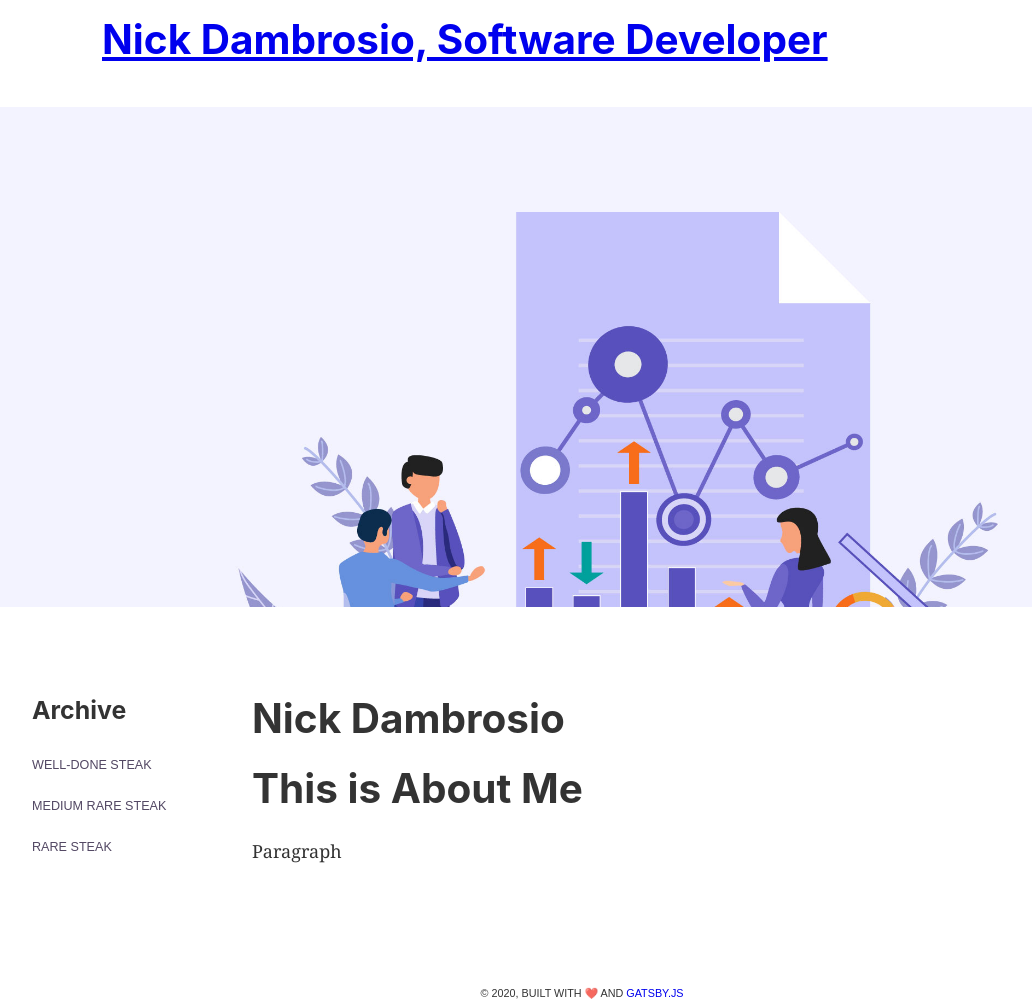
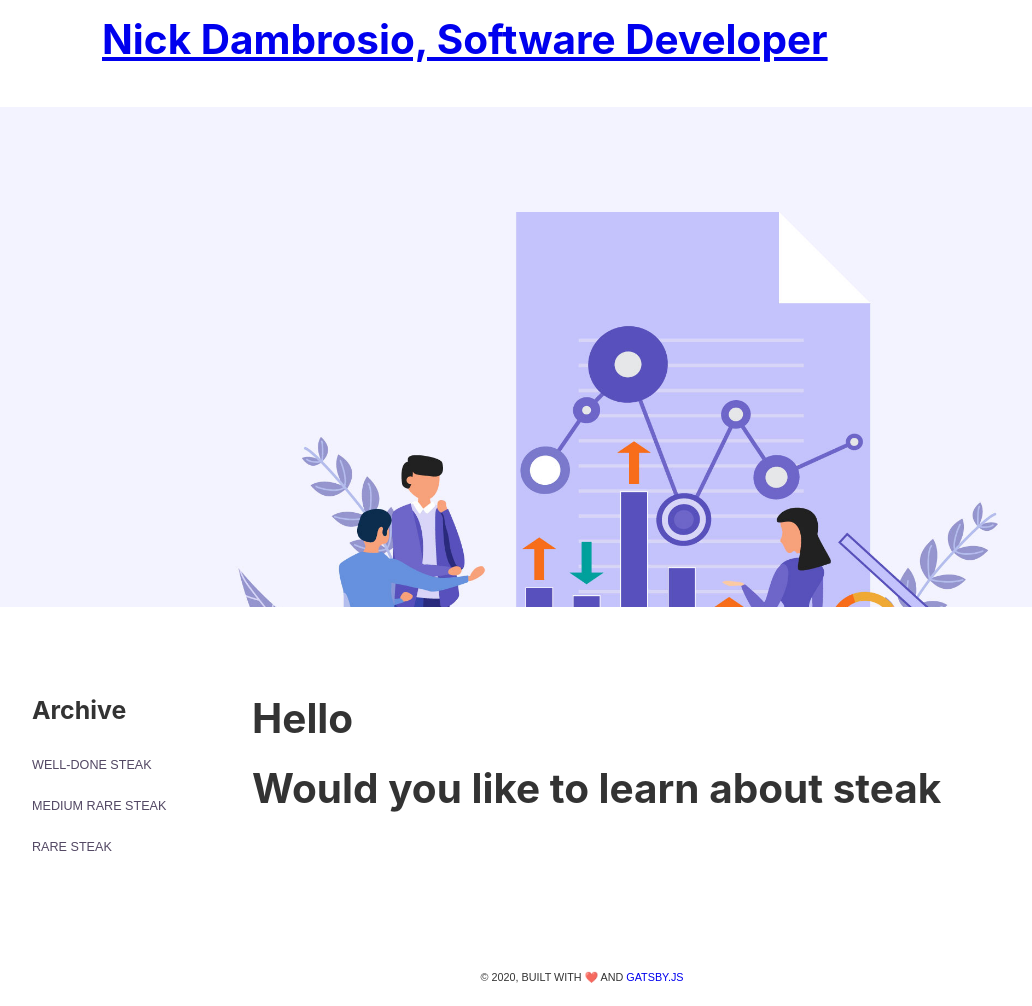
Before and after one commit to 30ozSteak/guard-and-grace, a Gatsby site: page /about in a window 1280 px wide. Shown: the whole page, without its empty margins (58-1090 px from the left). Built offline with nearby package versions, Linux system fonts and the light colour scheme; Gatsby itself is replaced by a stand-in of ours.

```diff
--- a/gatsby-config.js
+++ b/gatsby-config.js
@@ -44,5 +44,7 @@ module.exports = {
       },
     },
     "gatsby-transformer-remark",
+    ,
+    "gatsby-plugin-netlify",
   ],
 }
--- a/package.json
+++ b/package.json
@@ -9,6 +9,7 @@
     "gatsby": "^2.21.37",
     "gatsby-image": "^2.4.5",
     "gatsby-plugin-manifest": "^2.4.5",
+    "gatsby-plugin-netlify": "^2.3.3",
     "gatsby-plugin-offline": "^3.2.3",
     "gatsby-plugin-react-helmet": "^3.3.1",
     "gatsby-plugin-sharp": "^2.6.9",
--- a/src/pages/about.js
+++ b/src/pages/about.js
@@ -4,9 +4,8 @@ import Layout from "../components/layout"
 const About = ({ location }) => (
   <Layout location={location}>
     <div>
-      <h1>Nick Dambrosio</h1>
-      <h1>This is About Me</h1>
-      <p>Paragraph</p>
+      <h1>Hello</h1>
+      <h1>Would you like to learn about steak</h1>
     </div>
   </Layout>
 )
```
Also changed, not shown: 1 other file.
